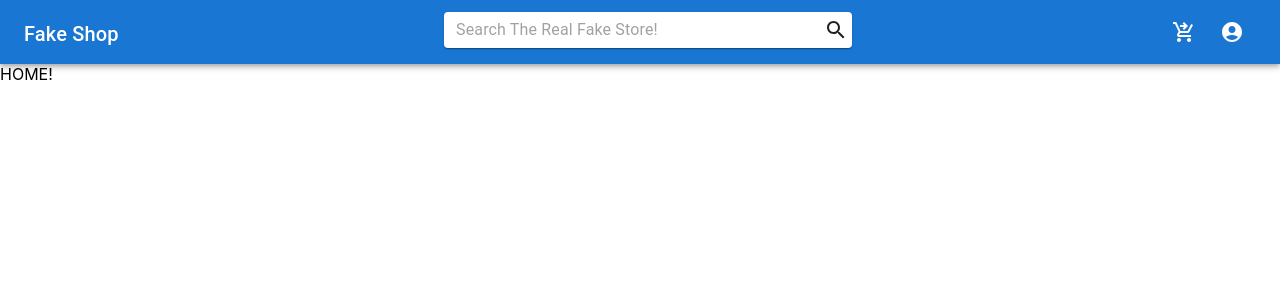
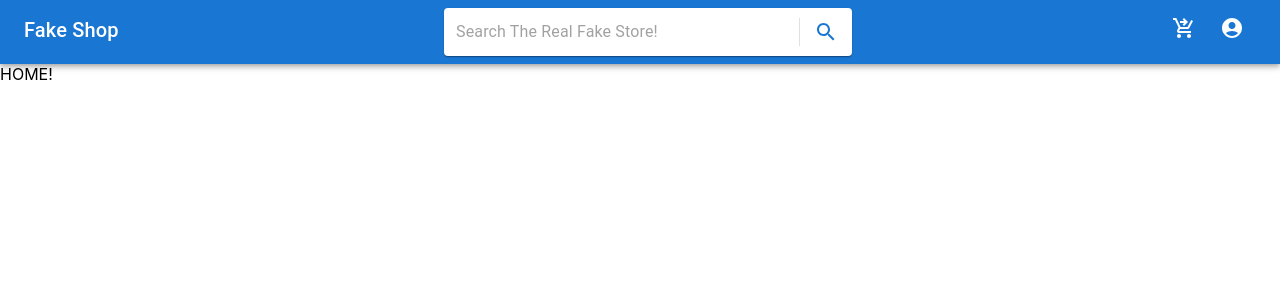
Before and after one commit to N8ers/fake-store, a React (Create React App) app: page / in a window 1280 px wide. Shown: the top 300 px of the page. Built offline with nearby package versions, Linux system fonts and the light colour scheme.

Commit message:
an additional nav change

```diff
--- a/src/components/NavBar.js
+++ b/src/components/NavBar.js
@@ -62,7 +62,10 @@ function NavBar() {
                   sx={{ ml: 1, flex: 1 }}
                   placeholder="Search The Real Fake Store!"
                 />
-                <Search />
+                <Divider sx={{ height: 28, m: 0.5 }} orientation="vertical" />
+                <IconButton color="primary" sx={{ p: "10px" }}>
+                  <Search />
+                </IconButton>
               </Paper>
             </Grid>
 
```
